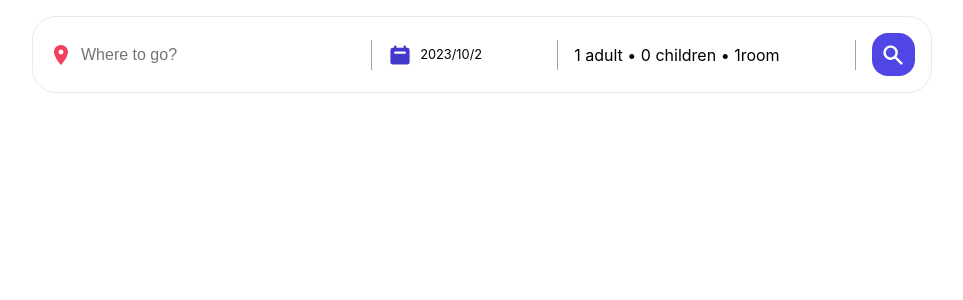
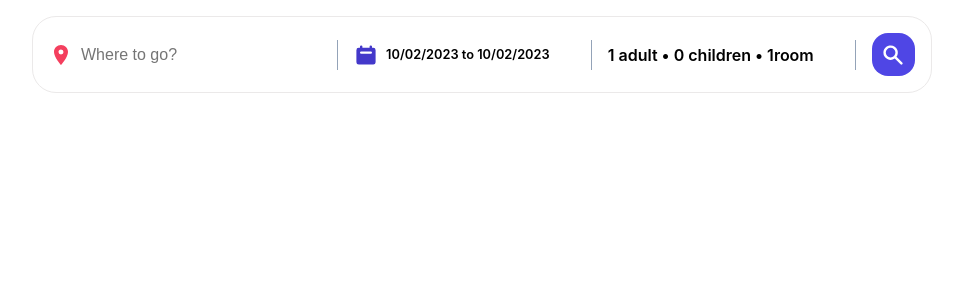
Before and after one commit to hossein-rahmati/Hotel-booking, a React (Vite) app: page / in a window 1280 px wide. Shown: the top 300 px of the page, without its empty margins (158-1121 px from the left). Built offline with nearby package versions, Linux system fonts and the light colour scheme.

Commit message:
implement react-date-range and date-fns

```diff
--- a/src/App.css
+++ b/src/App.css
@@ -24,8 +24,10 @@
   display: flex;
   align-items: center;
   position: relative;
+  font-weight: 600;
 }
-.headerSearchItem:nth-of-type(3) {
+.headerSearchItem:nth-of-type(3),
+.headerSearchItem:nth-of-type(2) {
   cursor: pointer;
 }
 .headerSearchItem .seperator {
--- a/src/components/Header/Header.jsx
+++ b/src/components/Header/Header.jsx
@@ -2,6 +2,10 @@
 import { HiCalendar, HiMinus, HiPlus, HiSearch } from "react-icons/hi";
 import { useRef, useState } from "react";
 import useOutsideClick from "../../hooks/useOutsideClick";
+import "react-date-range/dist/styles.css";
+import "react-date-range/dist/theme/default.css";
+import { DateRangePicker } from "react-date-range";
+import { format } from "date-fns";
 
 function Header() {
   const [destination, setDestination] = useState("");
@@ -11,6 +15,14 @@
     children: 0,
     room: 1,
   });
+  const [date, setDate] = useState([
+    {
+      startDate: new Date(),
+      endDate: new Date(),
+      key: "selection",
+    },
+  ]);
+  const [openDate, setOpenDate] = useState(false);
 
   const handleOptions = (name, operation) => {
     setOptions((prev) => {
@@ -39,7 +51,24 @@
         <div className="headerSearchItem">
           <span className="seperator"></span>
           <HiCalendar className="headerIcon dateIcon" />
-          <div className="dateDropDown">2023/10/2</div>
+          <div
+            onClick={() => setOpenDate((prev) => !prev)}
+            className="dateDropDown"
+          >
+            {`${format(date[0].startDate, "MM/dd/yyyy")} to ${format(
+              date[0].endDate,
+              "MM/dd/yyyy"
+            )}`}
+          </div>
+          {openDate && (
+            <DateRangePicker
+              onChange={(item) => setDate([item.selection])}
+              ranges={date}
+              minDate={new Date()}
+              moveRangeOnFirstSelection={true}
+              className="date"
+            />
+          )}
         </div>
         <div className="headerSearchItem">
           <span className="seperator"></span>
```
